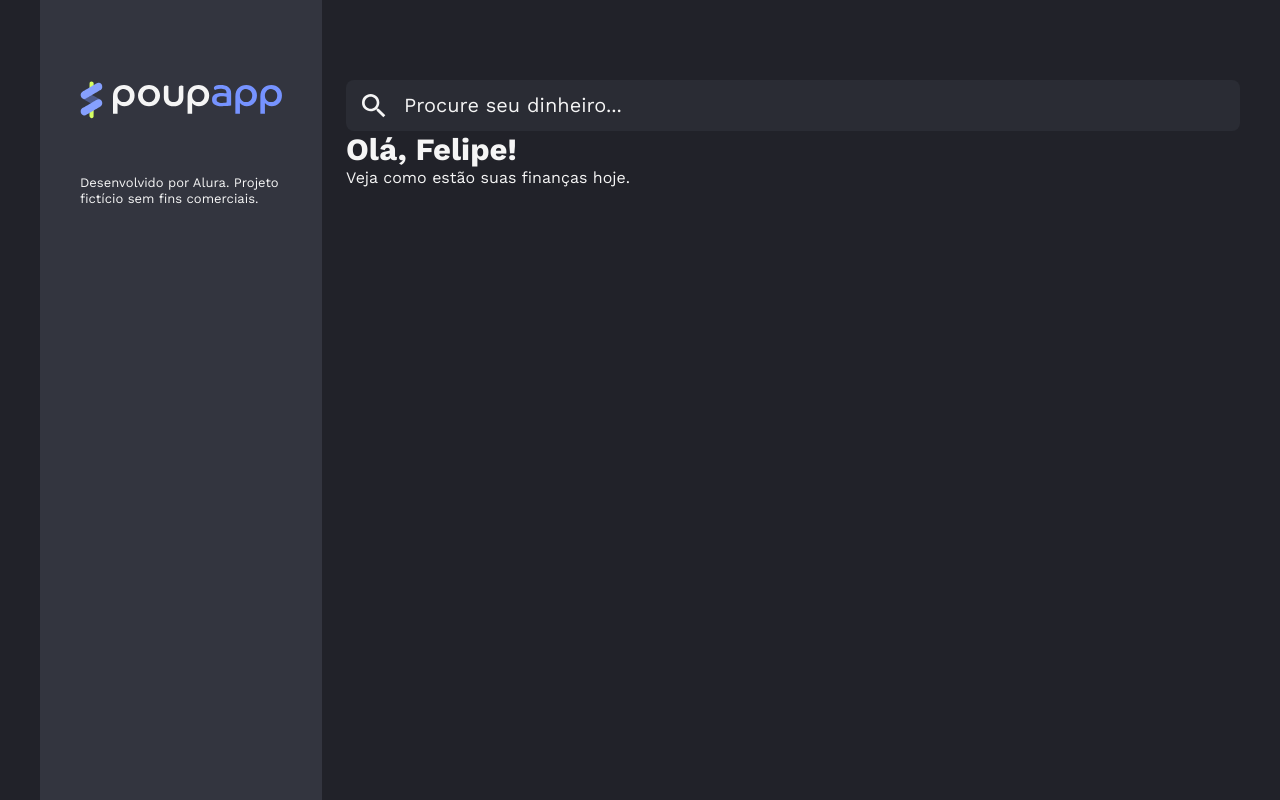
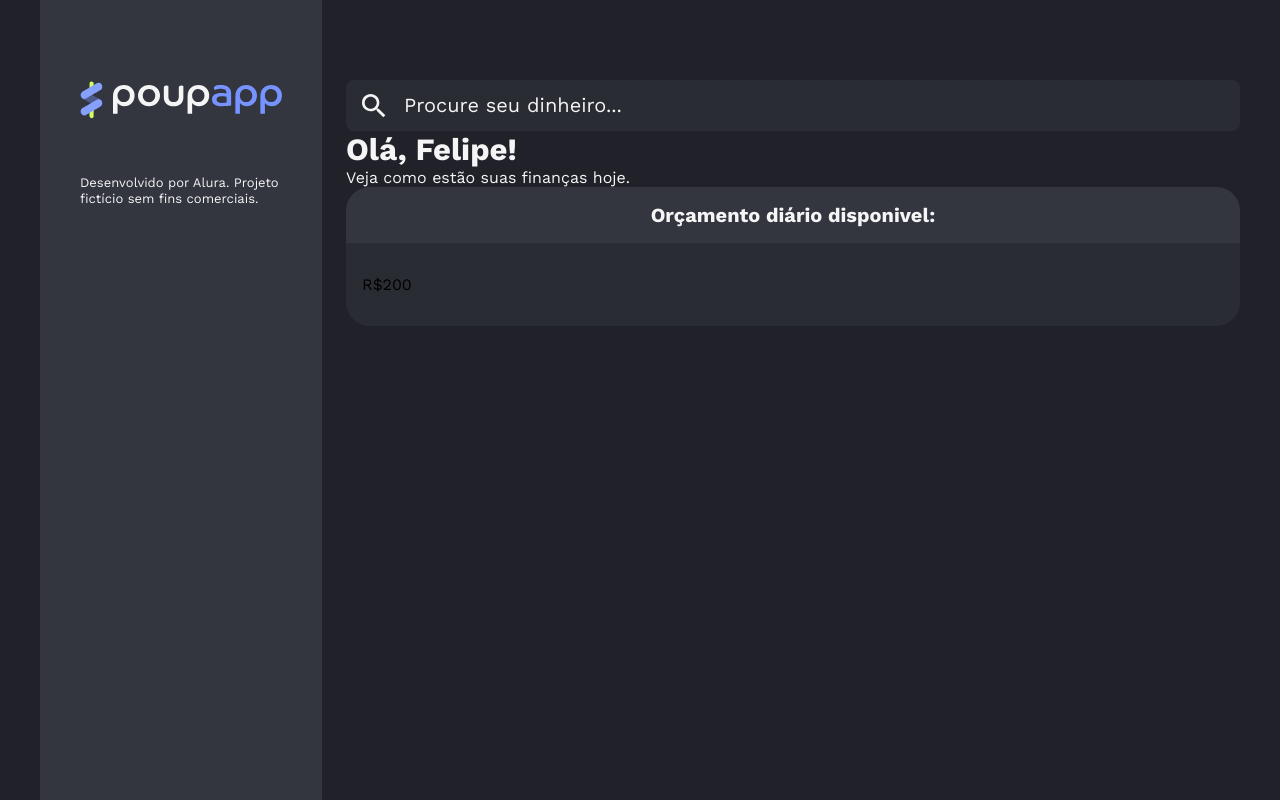
Before and after one commit to felipedevpips-max/poupapp-main, a React (Vite) app: page / in a window 1280 px wide. Built offline with nearby package versions, Linux system fonts and the light colour scheme.

Commit message:
aplicando componente card

```diff
--- a/src/App.jsx
+++ b/src/App.jsx
@@ -3,6 +3,8 @@
 import { Main } from "./components/Main";
 import { SearchInput } from "./components/SearchInput";
 import { Typography } from "./components/Typography";
+
+import Card from "./components/Card";
 
 function App() {
   return (
@@ -16,6 +18,12 @@
             Veja como estão suas finanças hoje.
           </Typography>
         </div>
+        <section>
+          <Card>
+            <Card.Header>Orçamento diário disponivel:</Card.Header>
+            <Card.Body>R$200</Card.Body>
+          </Card>
+        </section>
       </Main>
     </Container>
   );
--- /dev/null
+++ b/src/components/Card/card.module.css
@@ -0,0 +1,21 @@
+.card {
+  background-color: var(--neutral-surface);
+  border-radius: 24px;
+
+}
+
+.head {
+  background-color: var(--neutral-header);
+  border-top-left-radius: 24px;
+  border-top-right-radius: 24px;
+  line-height: 120%;
+  font-size: 20px;
+  font-weight: 700;
+  text-align: center;
+  color: var(--neutral-text);
+  padding: 16px;
+}
+
+.body {
+    padding: 32px 16px;
+}
--- /dev/null
+++ b/src/components/Card/index.jsx
@@ -0,0 +1,31 @@
+import styles from './card.module.css'
+
+
+const Card = ({children}) => {
+    return (
+        <div className={styles.card}>
+            {children}
+        </div>
+    )
+}
+
+export const CardHeader = ({children}) => {
+    return (
+        <div className={styles.head}>
+            {children}
+        </div>
+    )
+}
+
+export const CardBody = ({children}) => {
+    return (
+        <div className={styles.body}>
+            {children}
+        </div>
+    )
+}
+
+Card.Header = CardHeader
+Card.Body = CardBody
+
+export default Card
```
